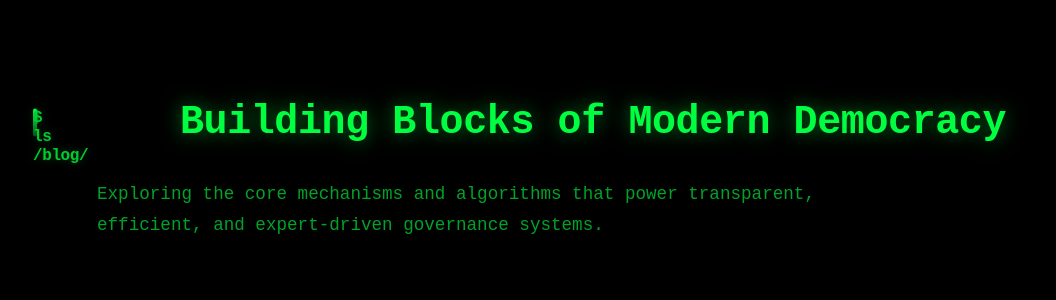
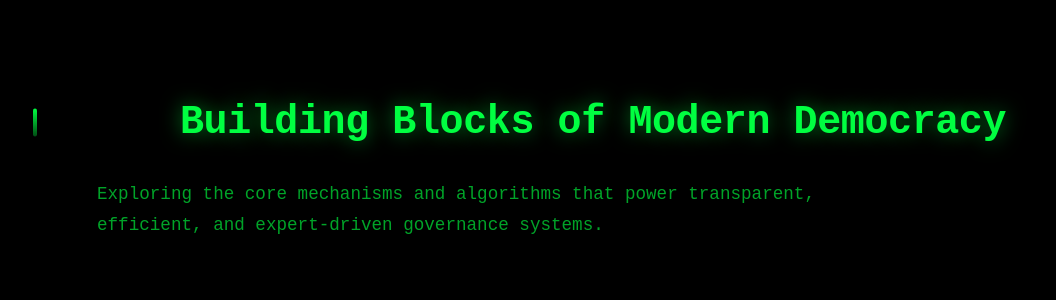
Before and after one commit to join-desh/website, a Jekyll site: the page built from primitives.md, in a window 1280 px wide. Shown: the part 1971-2271 px from the top of the page, without its empty margins (79-1135 px from the left). Built offline with Jekyll 4.4.1, drawn with Linux system fonts in a browser that asks for light colours.

Commit message:
Remove terminal prompt from blog section headings
- Remove '$ ls /blog/' from default layout blog h2::before
- Clean up terminal aesthetics for cleaner design
- Maintain professional appearance without CLI references

```diff
--- a/_layouts/default.html
+++ b/_layouts/default.html
@@ -361,7 +361,7 @@
         }
 
         .blog h2::before {
-            content: '$ ls /blog/';
+            content: '';
             display: block;
             font-size: 1rem;
             color: #00cc33;
```
